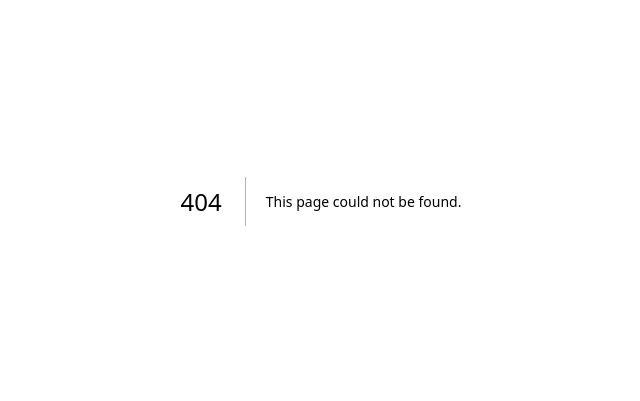
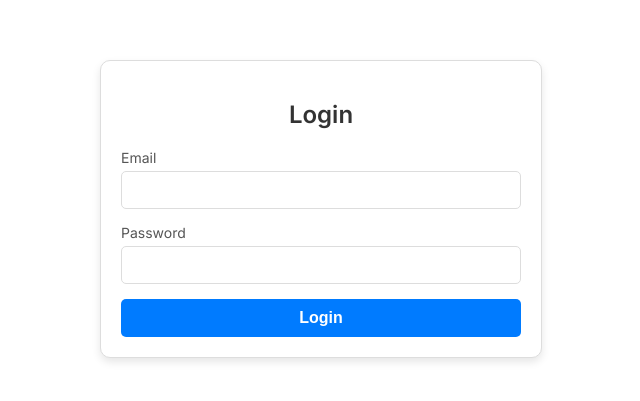
Before and after one commit to RakshaRaut/auth-fe-nextjs, a Next.js app: page /login in a window 1280 px wide. Before the commit this address had no page. Shown: the part 199-600 px from the top of the page, without its empty margins (319-959 px from the left). Built offline with nearby package versions, Linux system fonts and the light colour scheme.

Commit message:
- add login form - add registration form - ui/ux - create pages

```diff
--- /dev/null
+++ b/src/app/(auth)/login/LoginForm.tsx
@@ -0,0 +1,30 @@
+"use client"; // This directive ensures the component is treated as a client component
+
+import React from 'react';
+import styles from '@/styles/AuthForm.module.css';
+
+const AuthForm = () => {
+  const handleSubmit = (e: React.FormEvent<HTMLFormElement>) => {
+    e.preventDefault();
+    // Handle form submission logic here
+  };
+
+  return (
+    <div className={styles.container}>
+      <form className={styles.form} onSubmit={handleSubmit}>
+      <h2 className={styles.title}>Login</h2>
+      <div className={styles.inputGroup}>
+        <label htmlFor="email" className={styles.label}>Email</label>
+        <input type="email" id="email" className={styles.input} required />
+      </div>
+      <div className={styles.inputGroup}>
+        <label htmlFor="password" className={styles.label}>Password</label>
+        <input type="password" id="password" className={styles.input} required />
+      </div>
+      <button type="submit" className={styles.button}>Login</button>
+    </form>
+    </div>
+  );
+};
+
+export default AuthForm;
--- /dev/null
+++ b/src/app/(auth)/login/page.tsx
@@ -0,0 +1,12 @@
+import React from 'react'
+import AuthForm from './LoginForm'
+
+const LoginPage = () => {
+  return (
+    <div>
+      <AuthForm />
+    </div>
+  )
+}
+
+export default LoginPage
--- /dev/null
+++ b/src/styles/AuthForm.module.css
@@ -0,0 +1,70 @@
+.container{
+  display: flex;
+  justify-content: center;
+  align-items: center;
+  height: 100vh;
+}
+
+.form {
+    display: flex;
+    flex-direction: column;
+    width: 100%;
+    max-width: 400px;
+    margin: 0 auto;
+    padding: 20px;
+    border: 1px solid #ddd;
+    border-radius: 10px;
+    box-shadow: 0 4px 8px rgba(0, 0, 0, 0.1);
+    background-color: #fff;
+  }
+
+  .title {
+    font-size: 24px;
+    font-weight: 600;
+    margin-bottom: 20px;
+    text-align: center;
+    color: #333;
+  }
+
+  .inputGroup {
+    margin-bottom: 15px;
+  }
+
+  .label {
+    display: block;
+    margin-bottom: 5px;
+    font-size: 14px;
+    color: #555;
+  }
+
+  .input {
+    width: 100%;
+    padding: 10px;
+    font-size: 14px;
+    border: 1px solid #ddd;
+    border-radius: 5px;
+    box-sizing: border-box;
+    transition: border-color 0.3s;
+  }
+
+  .input:focus {
+    border-color: #007bff;
+    outline: none;
+  }
+
+  .button {
+    width: 100%;
+    padding: 10px;
+    font-size: 16px;
+    font-weight: 600;
+    color: #fff;
+    background-color: #007bff;
+    border: none;
+    border-radius: 5px;
+    cursor: pointer;
+    transition: background-color 0.3s;
+  }
+
+  .button:hover {
+    background-color: #0056b3;
+  }
```
Also changed, not shown: src/app/(auth)/register/RegistrationForm.tsx (added, +34 -0 lines), src/app/(auth)/register/page.tsx (added, +10 -0 lines), src/app/globals.css (line endings or trailing spaces).
